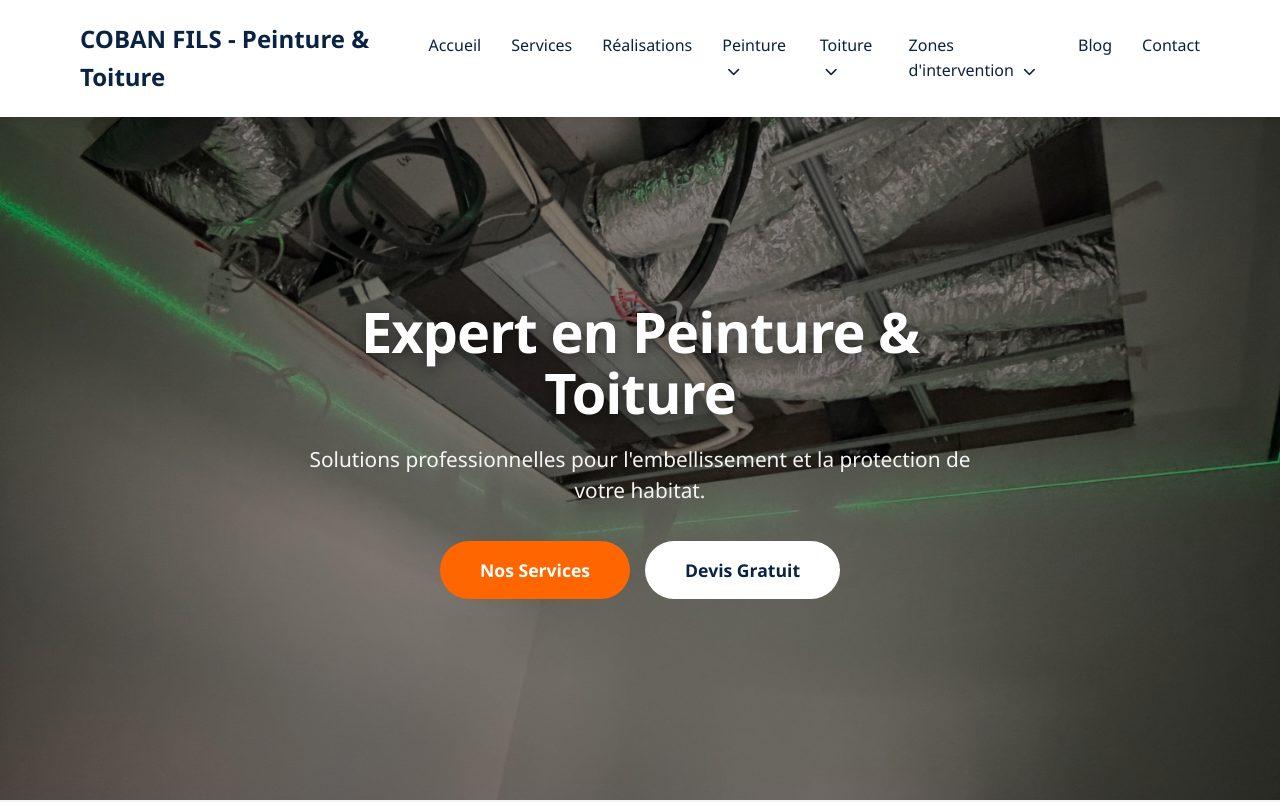
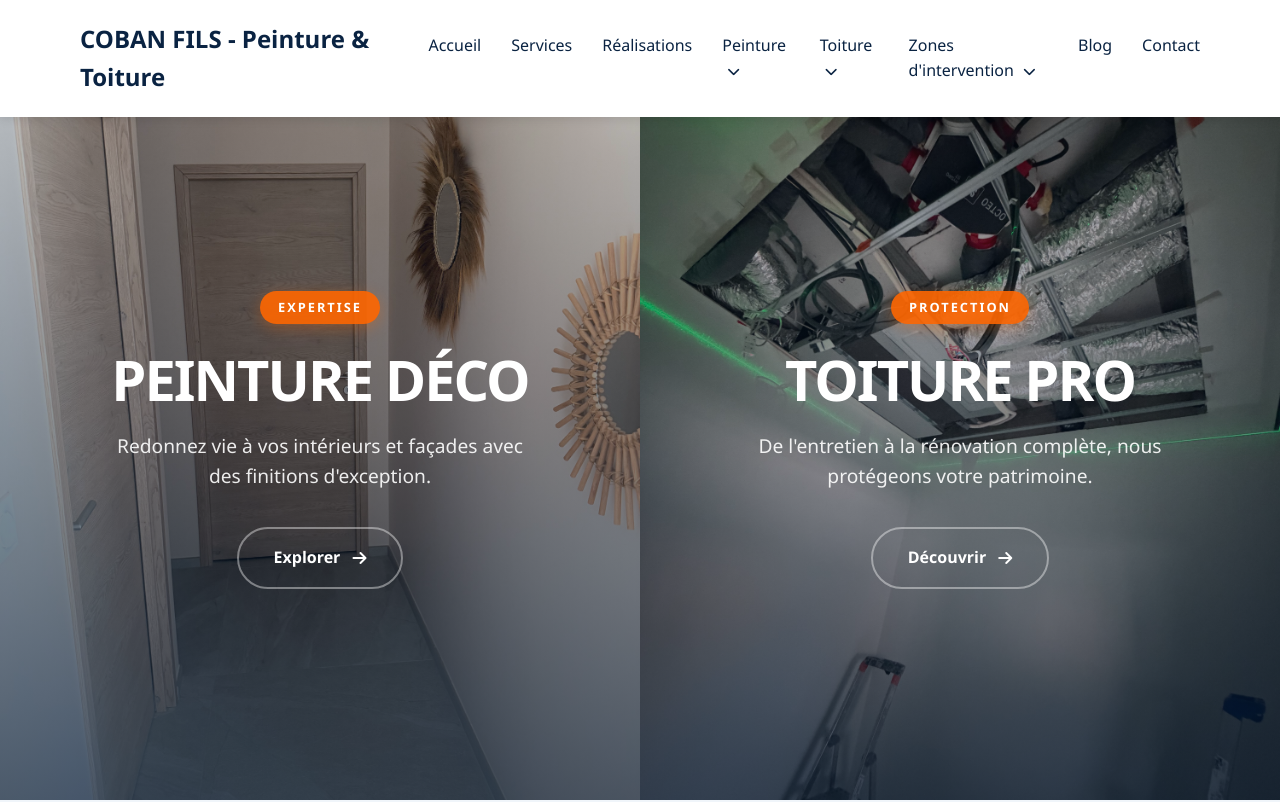
Before and after one commit to Sohan-De/TIle-Painter, a plain HTML site: page home.html in a window 1280 px wide. Shown: the top 802 px of the page. Drawn offline with nearby package versions, Linux system fonts and the light colour scheme.

Commit message:
hero-split

```diff
--- a/home.html
+++ b/home.html
@@ -72,24 +72,23 @@
 
         </div>
     </nav>
-    <section class="hero-slider" id="hero-section">
-        <div class="slider-container">
-            <div class="slide active"
-                style="background-image: linear-gradient(rgba(0,0,0,0.5), rgba(0,0,0,0.5)), url('image/hero.jpg');">
-            </div>
-            <div class="slide"
-                style="background-image: linear-gradient(rgba(0,0,0,0.5), rgba(0,0,0,0.5)), url('image/gallery_3.jpg');">
+    <section class="split-hero" id="hero-section">
+        <div class="split-side painting" onclick="window.location.href='peinture-interieure.html'"
+            style="background-image: url('image/hero.jpg');">
+            <div class="split-content fade-in">
+                <span class="split-tag">Expertise</span>
+                <h1 class="split-title">Peinture Déco</h1>
+                <p class="split-desc">Redonnez vie à vos intérieurs et façades avec des finitions d'exception.</p>
+                <a class="split-btn" href="peinture-interieure.html">Explorer <i class="fas fa-arrow-right"></i></a>
             </div>
         </div>
-        <div class="hero-overlay">
-            <div class="hero-content fade-in">
-                <h1 class="hero-title">Expert en Peinture & Toiture</h1>
-                <p class="hero-description">Solutions professionnelles pour l'embellissement et la protection de votre
-                    habitat.</p>
-                <div class="hero-btns">
-                    <a class="hero-btn primary" href="services.html">Nos Services</a>
-                    <a class="hero-btn secondary" href="contact.html">Devis Gratuit</a>
-                </div>
+        <div class="split-side roofing" onclick="window.location.href='nettoyage-toiture.html'"
+            style="background-image: url('image/gallery_3.jpg');">
+            <div class="split-content fade-in">
+                <span class="split-tag">Protection</span>
+                <h1 class="split-title">Toiture Pro</h1>
+                <p class="split-desc">De l'entretien à la rénovation complète, nous protégeons votre patrimoine.</p>
+                <a class="split-btn" href="nettoyage-toiture.html">Découvrir <i class="fas fa-arrow-right"></i></a>
             </div>
         </div>
     </section>
@@ -925,20 +924,7 @@
                 observer.observe(el);
             });
 
-            // Hero Slider Logic
-            const slides = document.querySelectorAll('.slide');
-            let currentSlide = 0;
 
-            function nextSlide() {
-                if (slides.length < 2) return;
-                slides[currentSlide].classList.remove('active');
-                currentSlide = (currentSlide + 1) % slides.length;
-                slides[currentSlide].classList.add('active');
-            }
-
-            if (slides.length > 1) {
-                setInterval(nextSlide, 5000);
-            }
         });
 
         // Fix overflow issue after zoom/unzoom - Force recalculation
--- a/style.css
+++ b/style.css
@@ -1171,148 +1171,154 @@ img {
     }
 }
 
-/* Hero Slider Section */
-.hero-slider {
-    position: relative;
+/* Split Hero Section */
+.split-hero {
+    display: flex;
     height: 100vh;
-    /* Restored to full height as requested */
-    min-height: 600px;
     width: 100%;
     overflow: hidden;
+    position: relative;
+    background: #05162B;
+}
+
+.split-side {
+    position: relative;
+    flex: 1;
     display: flex;
     align-items: center;
     justify-content: center;
-    padding-top: 100px;
-    /* More space to push content below the fixed navbar */
+    background-size: cover;
+    background-position: center;
+    transition: all 0.7s cubic-bezier(0.165, 0.84, 0.44, 1);
+    cursor: pointer;
+    overflow: hidden;
+    padding-top: 80px;
+    /* Offset for fixed navbar */
 }
 
-.slider-container {
+.split-side::before {
+    content: '';
     position: absolute;
-    top: 0;
-    left: 0;
-    width: 100%;
-    height: 100%;
+    inset: 0;
+    background: linear-gradient(to bottom, rgba(5, 22, 43, 0.2), rgba(5, 22, 43, 0.7));
+    z-index: 1;
+    transition: opacity 0.5s ease;
 }
 
-.slide {
-    position: absolute;
-    top: 0;
-    left: 0;
-    width: 100%;
-    height: 100%;
-    background-size: cover;
-    background-position: center;
-    opacity: 0;
-    transition: opacity 1.5s ease-in-out;
-    z-index: 1;
+.split-side:hover {
+    flex: 1.4;
 }
 
-.slide.active {
-    opacity: 1;
-    z-index: 2;
+.split-side:hover::before {
+    opacity: 0.4;
 }
 
-.hero-content {
-    animation: fadeInUp 0.8s ease-out backwards;
-    /* Use backwards to hide before animation */
+.split-side:hover .split-title {
+    transform: scale(1.05);
 }
 
-@keyframes fadeInUp {
-    from {
-        opacity: 0;
-        transform: translateY(20px);
-    }
-
-    to {
-        opacity: 1;
-        transform: translateY(0);
-    }
+.split-side:hover .split-btn {
+    background: #FF6600;
+    color: white;
+    border-color: #FF6600;
 }
 
-.hero-overlay {
+.split-content {
     position: relative;
     z-index: 10;
     text-align: center;
     color: white;
-    padding: 20px;
-    max-width: 900px;
+    padding: 0 40px;
+    max-width: 500px;
+    transform: translateY(0);
+    transition: transform 0.5s ease;
 }
 
-.hero-title {
-    font-size: 3.5rem;
-    /* Slightly smaller for better fit */
-    font-weight: 800;
-    margin-bottom: 20px;
-    text-shadow: 0 4px 15px rgba(0, 0, 0, 0.5);
-    letter-spacing: -1px;
-    line-height: 1.1;
+.split-tag {
+    display: inline-block;
+    padding: 6px 18px;
+    background: rgba(255, 102, 0, 0.9);
+    color: white;
+    border-radius: 50px;
+    font-size: 0.8rem;
+    font-weight: 700;
+    margin-bottom: 25px;
+    text-transform: uppercase;
+    letter-spacing: 2px;
+    box-shadow: 0 4px 15px rgba(255, 102, 0, 0.3);
 }
 
-.hero-description {
-    font-size: 1.3rem;
-    margin-bottom: 35px;
-    opacity: 0.95;
-    line-height: 1.5;
-    max-width: 700px;
-    margin-left: auto;
-    margin-right: auto;
+.split-title {
+    font-size: 3.5rem;
+    font-weight: 900;
+    margin-bottom: 20px;
+    line-height: 1.1;
+    text-transform: uppercase;
+    letter-spacing: -2px;
+    transition: transform 0.5s ease;
+    white-space: nowrap;
 }
 
-.hero-btns {
-    display: flex;
-    gap: 15px;
-    justify-content: center;
-    flex-wrap: wrap;
+.split-desc {
+    font-size: 1.2rem;
+    margin-bottom: 35px;
+    opacity: 0.9;
+    line-height: 1.6;
+    font-weight: 300;
 }
 
-.hero-btn {
-    padding: 15px 40px;
+.split-btn {
+    display: inline-flex;
+    align-items: center;
+    gap: 12px;
+    padding: 16px 35px;
+    background: transparent;
+    color: white;
+    text-decoration: none;
     border-radius: 50px;
     font-weight: 700;
-    text-decoration: none;
-    transition: all 0.3s ease;
-    font-size: 1.1rem;
+    font-size: 1rem;
+    border: 2px solid rgba(255, 255, 255, 0.4);
+    transition: all 0.3s cubic-bezier(0.165, 0.84, 0.44, 1);
 }
 
-.hero-btn.primary {
-    background: #FF6600;
-    color: white;
-}
-
-.hero-btn.secondary {
-    background: white;
-    color: #0A2342;
-}
-
-.hero-btn:hover {
-    transform: translateY(-5px);
-    box-shadow: 0 10px 20px rgba(0, 0, 0, 0.2);
+/* Mobile responsive */
+@media (max-width: 992px) {
+    .split-title {
+        font-size: 2.8rem;
+    }
 }
 
 @media (max-width: 768px) {
-    .hero-slider {
-        height: 70vh;
+    .split-hero {
+        flex-direction: column;
+        height: auto;
+        /* Allow the content to define the height */
+        min-height: 100vh;
     }
 
-    .hero-title {
-        font-size: 2.2rem;
+    .split-side {
+        flex: none;
+        width: 100%;
+        min-height: 60vh;
+        /* Fixed comfortable height for each part */
+        padding-top: 140px;
+        /* Adjusted padding to save space */
+        padding-bottom: 60px;
     }
 
-    .hero-description {
+    .split-title {
+        font-size: 1.8rem;
+        /* Smaller title to ensure 1-line on small screens */
+        white-space: normal;
+    }
+
+    .split-desc {
         font-size: 1rem;
         margin-bottom: 25px;
     }
 
-    .hero-btns {
-        flex-direction: column;
-        gap: 12px;
-        align-items: center;
-    }
-
-    .hero-btn {
-        width: 100%;
-        max-width: 250px;
-        padding: 12px 25px;
-        font-size: 1rem;
+    .split-content {
+        padding: 0 20px;
     }
 }
```
